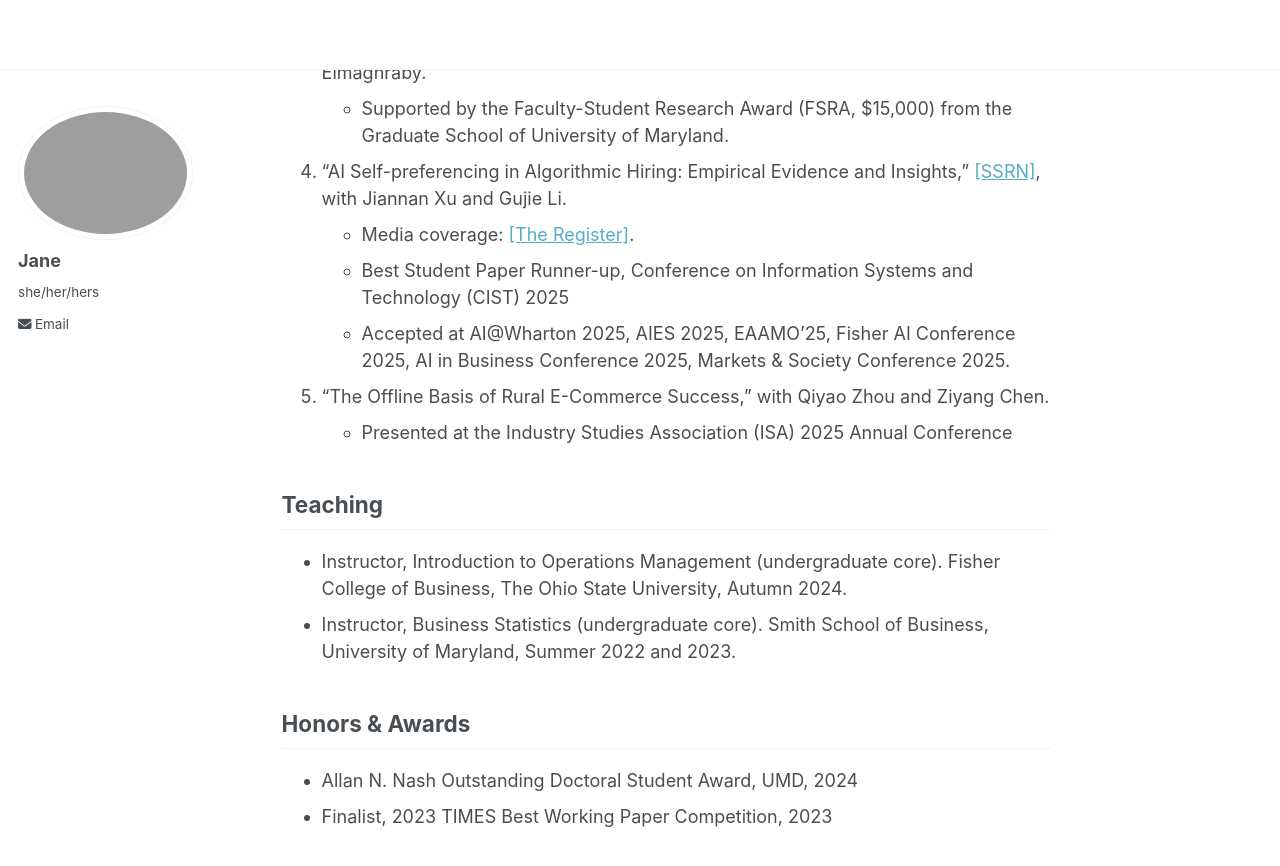
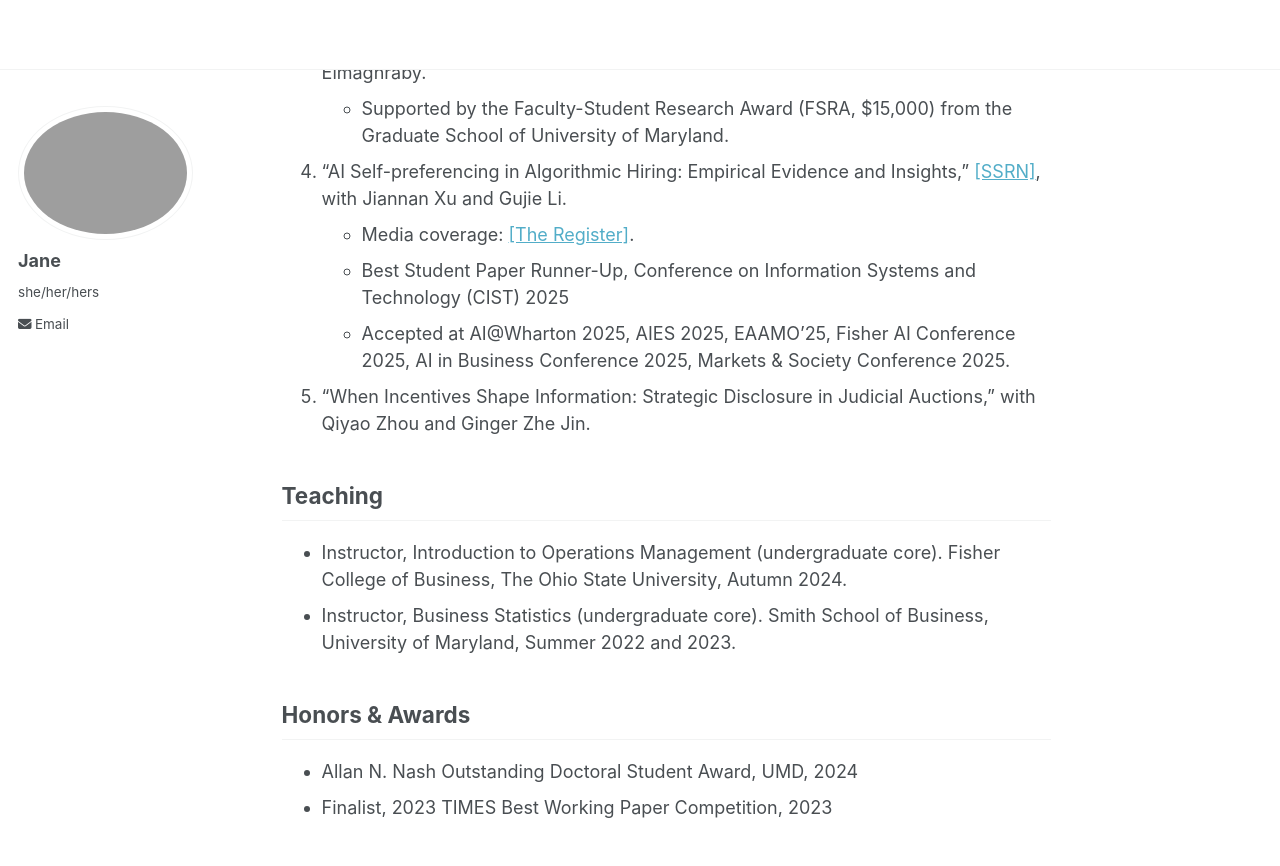
Before and after one commit to jiangyijane/jiangyijane.github.io, a Jekyll site: the page built from _pages/about.md, in a window 1280 px wide and 900 px high, scrolled down 746 px. Shown: the top 866 px of the window. Built offline with Jekyll 4.4.1, drawn with Linux system fonts in a browser that asks for light colours.

Commit message:
Fix formatting and update publication details in about.md

```diff
--- a/_pages/about.md
+++ b/_pages/about.md
@@ -23,10 +23,9 @@ Research
   - Supported by the Faculty-Student Research Award (FSRA, $15,000) from the Graduate School of University of Maryland.
 4. "AI Self-preferencing in Algorithmic Hiring: Empirical Evidence and Insights," [[SSRN]](https://papers.ssrn.com/sol3/papers.cfm?abstract_id=5417394), with Jiannan Xu and Gujie Li.
   - Media coverage: [[The Register]](https://www.theregister.com/2025/09/03/ai_hiring_biased/).
-  - Best Student Paper Runner-up, Conference on Information Systems and Technology (CIST) 2025
+  - Best Student Paper Runner-Up, Conference on Information Systems and Technology (CIST) 2025
   - Accepted at AI@Wharton 2025, AIES 2025, EAAMO’25, Fisher AI Conference 2025, AI in Business Conference 2025, Markets & Society Conference 2025.
-5. "The Offline Basis of Rural E-Commerce Success," with Qiyao Zhou and Ziyang Chen.
-  - Presented at the Industry Studies Association (ISA) 2025 Annual Conference
+5. "When Incentives Shape Information: Strategic Disclosure in Judicial Auctions," with Qiyao Zhou and Ginger Zhe Jin.
 
 
 Teaching
```
